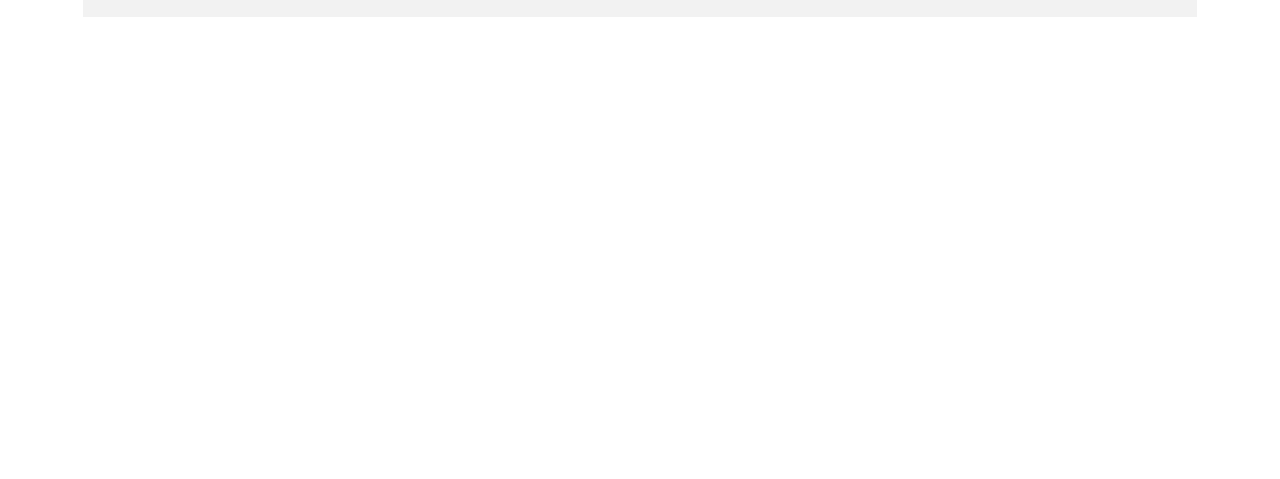
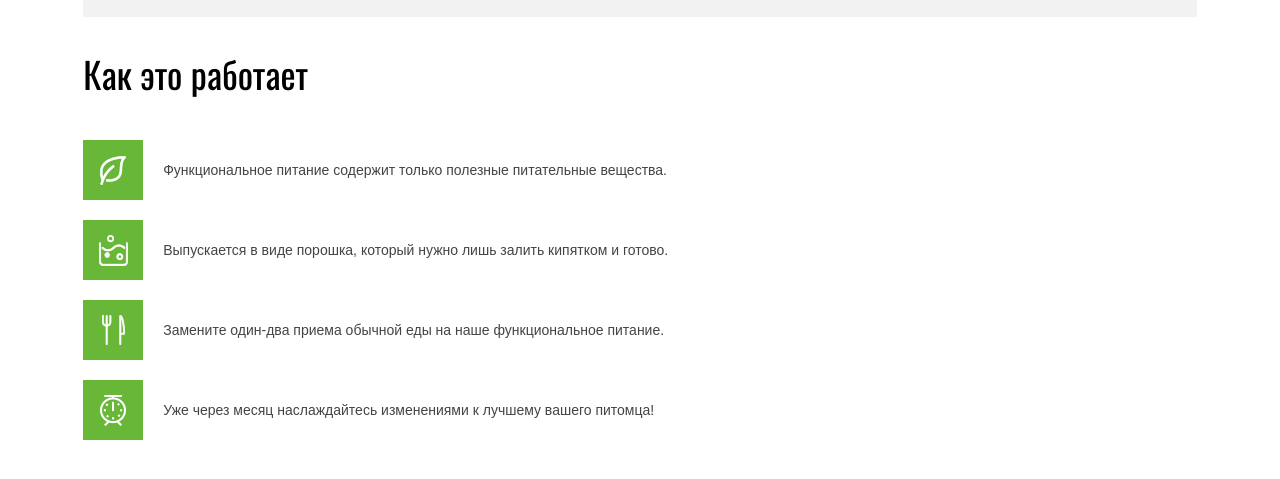
Before and after one commit to Yura-Alekseev/booking-yura, a website: page index.html in a window 1280 px wide. Shown: the part 1101-1580 px from the top of the page. Before the commit the page ends 1118 px from the top, so only its background shows below. Drawn offline with Linux system fonts and the light colour scheme.

Commit message:
added title, advantages, advantages-item components

```diff
--- a/index.html
+++ b/index.html
@@ -59,6 +59,7 @@
     </div>
 </section>
 
+<main>
     <section class="content-section categories">
         <div class="content-section__wrapper">
             <div class="categories-item">
@@ -121,6 +122,52 @@
         </div>
     </section>
 
+    <section class="content-section advantages">
+        <div class="content-section__wrapper">
+            <h2 class="title">Как это работает</h2>
+
+            <div class="advantages-item">
+                <div class="advantages-item__wrapper">
+                    <img class="advantages-item__icon" src="img/leaf.png" alt="leaf">
+                </div>
+
+                <p class="advantages-item__text">
+                    Функциональное питание содержит только полезные питательные вещества.
+                </p>
+            </div>
+
+            <div class="advantages-item">
+                <div class="advantages-item__wrapper">
+                    <img class="advantages-item__icon" src="img/powder.png" alt="powder">
+                </div>
+
+                <p class="advantages-item__text">
+                    Выпускается в виде порошка, который нужно лишь залить кипятком и готово.
+                </p>
+            </div>
+
+            <div class="advantages-item">
+                <div class="advantages-item__wrapper">
+                    <img class="advantages-item__icon" src="img/fork-knife.png" alt="fork-knife">
+                </div>
+
+                <p class="advantages-item__text">
+                    Замените один-два приема обычной еды на наше функциональное питание.
+                </p>
+            </div>
+
+            <div class="advantages-item">
+                <div class="advantages-item__wrapper">
+                    <img class="advantages-item__icon" src="img/clock.png" alt="clock">
+                </div>
+
+                <p class="advantages-item__text">
+                    Уже через месяц наслаждайтесь изменениями к лучшему вашего питомца!
+                </p>
+            </div>
+        </div>
+    </section>
+</main>
 
 <script src="js/script.js"></script>
 </body>
--- /dev/null
+++ b/scss/components/advantages-item.scss
@@ -0,0 +1,24 @@
+.advantages-item {
+  display: flex;
+  align-items: center;
+  width: 100%;
+  margin-bottom: 20px;
+}
+
+.advantages-item__wrapper {
+  display: flex;
+  justify-content: center;
+  align-items: center;
+  width: 60px;
+  height: 60px;
+  margin-right: 20px;
+  background: #68b738;
+}
+
+.advantages-item__text {
+  width: 70%;
+  font-family: Arial, sans-serif;
+  font-size: 14px;
+  color: #444444;
+  line-height: 1.3;
+}
--- /dev/null
+++ b/scss/components/advantages.scss
@@ -0,0 +1,6 @@
+.advantages {
+  flex-direction: row;
+  justify-content: space-between;
+  flex-wrap: wrap;
+  padding-bottom: 20px;
+}
--- /dev/null
+++ b/scss/components/title.scss
@@ -0,0 +1,8 @@
+.title {
+  width: 100%;
+  margin: 30px 0 40px;
+  font-family: "Oswald Regular", sans-serif;
+  font-weight: normal;
+  font-size: 36px;
+  color: #000000;
+}
--- a/scss/style.scss
+++ b/scss/style.scss
@@ -11,3 +11,8 @@
 
 @import "scss/components/categories";
 @import "scss/components/categories-item";
+
+@import "scss/components/title";
+
+@import "scss/components/advantages";
+@import "scss/components/advantages-item";
```
Also changed, not shown: css/components/advantages-item.css (added), css/components/advantages.css (added), css/components/title.css (added), css/style.css. Lines whose indentation alone changed are shown as unchanged.
